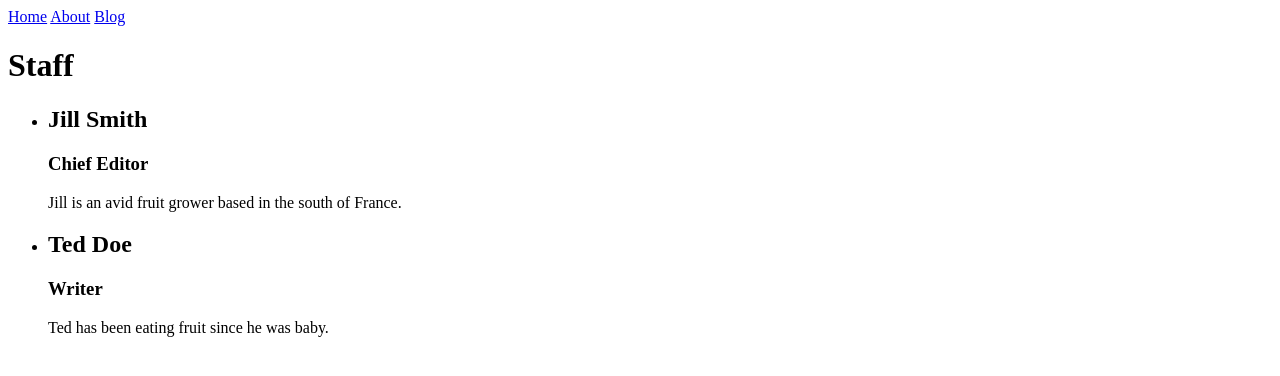
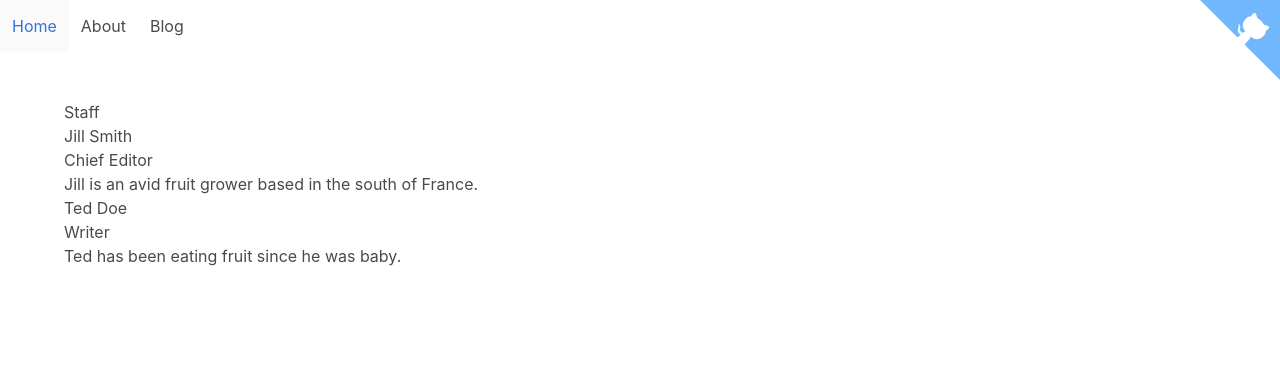
Before and after one commit to zwidny/zwidny.github.io, a Jekyll site: the page built from staff.html, in a window 1280 px wide. Shown: the top 376 px of the page. Built offline with Jekyll 4.4.1, drawn with Linux system fonts in a browser that asks for light colours.

Commit message:
Add css framework: bulma

```diff
--- a/_includes/navigation.html
+++ b/_includes/navigation.html
@@ -1,5 +1,51 @@
-<nav>
-  {% for item in site.data.navigation %}
-    <a href="{{ item.link }}" {% if page.url == item.link %}class="current"{% endif %}>{{ item.name }}</a>
-  {% endfor %}
+<nav class="navbar" role="navigation" aria-label="main navigation">
+
+
+    <div id="navbarBasicExample" class="navbar-menu">
+        <div class="navbar-start">
+            {% for item in site.data.navigation %}
+            <a class="navbar-item" href="{{item.link}}">
+                {{item.name}}
+            </a>
+            {% endfor %}
+
+
+        </div>
+
+        <a href="https://your-url" class="github-corner" aria-label="View source on GitHub">
+            <svg width="80" height="80" viewBox="0 0 250 250"
+                 style="fill:#70B7FD; color:#fff; position: absolute; top: 0; border: 0; right: 0;" aria-hidden="true">
+                <path d="M0,0 L115,115 L130,115 L142,142 L250,250 L250,0 Z"></path>
+                <path d="M128.3,109.0 C113.8,99.7 119.0,89.6 119.0,89.6 C122.0,82.7 120.5,78.6 120.5,78.6 C119.2,72.0 123.4,76.3 123.4,76.3 C127.3,80.9 125.5,87.3 125.5,87.3 C122.9,97.6 130.6,101.9 134.4,103.2"
+                      fill="currentColor" style="transform-origin: 130px 106px;" class="octo-arm"></path>
+                <path d="M115.0,115.0 C114.9,115.1 118.7,116.5 119.8,115.4 L133.7,101.6 C136.9,99.2 139.9,98.4 142.2,98.6 C133.8,88.0 127.5,74.4 143.8,58.0 C148.5,53.4 154.0,51.2 159.7,51.0 C160.3,49.4 163.2,43.6 171.4,40.1 C171.4,40.1 176.1,42.5 178.8,56.2 C183.1,58.6 187.2,61.8 190.9,65.4 C194.5,69.0 197.7,73.2 200.1,77.6 C213.8,80.2 216.3,84.9 216.3,84.9 C212.7,93.1 206.9,96.0 205.4,96.6 C205.1,102.4 203.0,107.8 198.3,112.5 C181.9,128.9 168.3,122.5 157.7,114.1 C157.9,116.9 156.7,120.9 152.7,124.9 L141.0,136.5 C139.8,137.7 141.6,141.9 141.8,141.8 Z"
+                      fill="currentColor" class="octo-body"></path>
+            </svg>
+        </a>
+        <style>.github-corner:hover .octo-arm {
+            animation: octocat-wave 560ms ease-in-out
+        }
+
+        @keyframes octocat-wave {
+            0%, 100% {
+                transform: rotate(0)
+            }
+            20%, 60% {
+                transform: rotate(-25deg)
+            }
+            40%, 80% {
+                transform: rotate(10deg)
+            }
+        }
+
+        @media (max-width: 500px) {
+            .github-corner:hover .octo-arm {
+                animation: none
+            }
+
+            .github-corner .octo-arm {
+                animation: octocat-wave 560ms ease-in-out
+            }
+        }</style>
+    </div>
 </nav>
--- a/_layouts/default.html
+++ b/_layouts/default.html
@@ -6,12 +6,18 @@
 <html>
 <head>
     <meta charset="utf-8">
+    <meta name="viewport" content="width=device-width, initial-scale=1">
     <title>{{ page.title }}</title>
-    <link rel="stylesheet" href="/assets/css/styles.css">
+    <link rel="stylesheet" href="https://cdnjs.cloudflare.com/ajax/libs/bulma/0.7.2/css/bulma.min.css"/>
 
 </head>
 <body>
 {% include navigation.html %}
-{{ content }}
+<section class="section">
+
+    <div class="container">
+        {{ content }}
+    </div>
+</section>
 </body>
 </html>
```
Also changed, not shown: _layouts/author.html (deleted, +0 -15 lines), index.md (deleted, +0 -7 lines), 1 other file.
